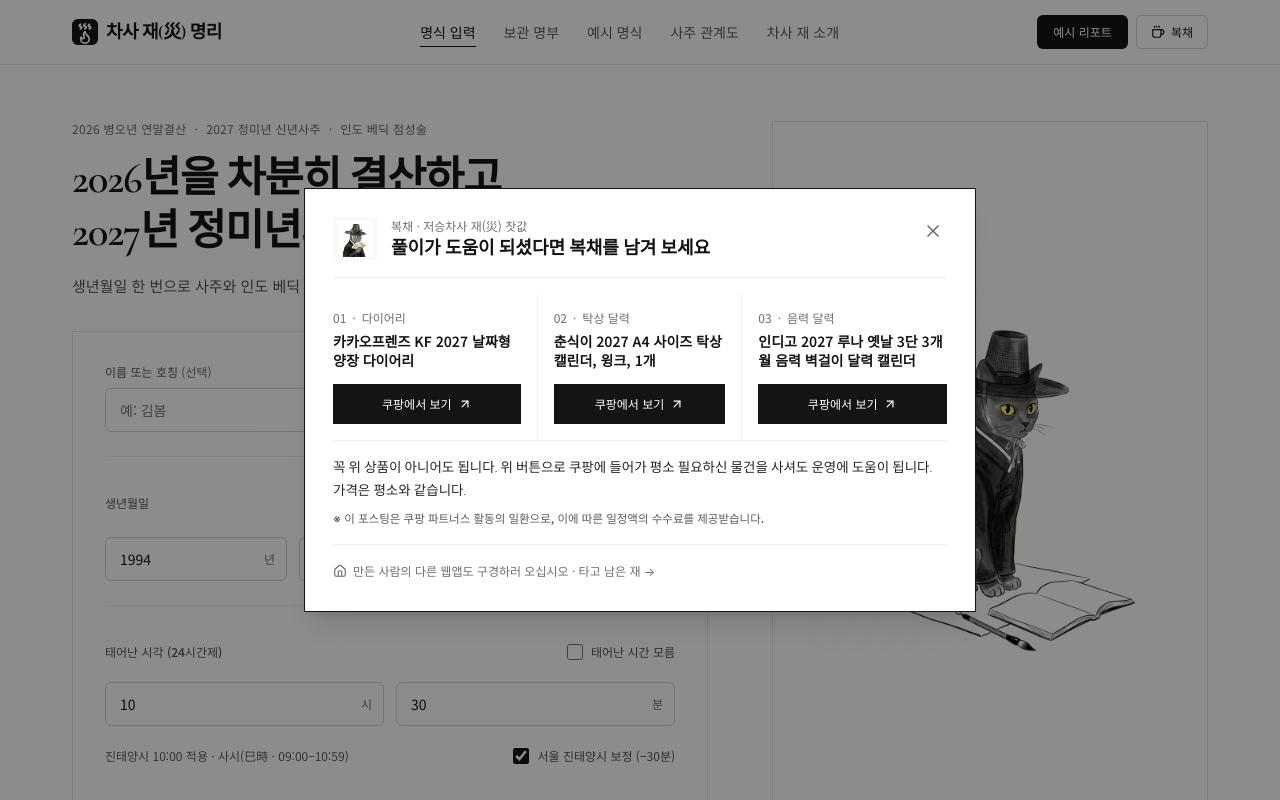
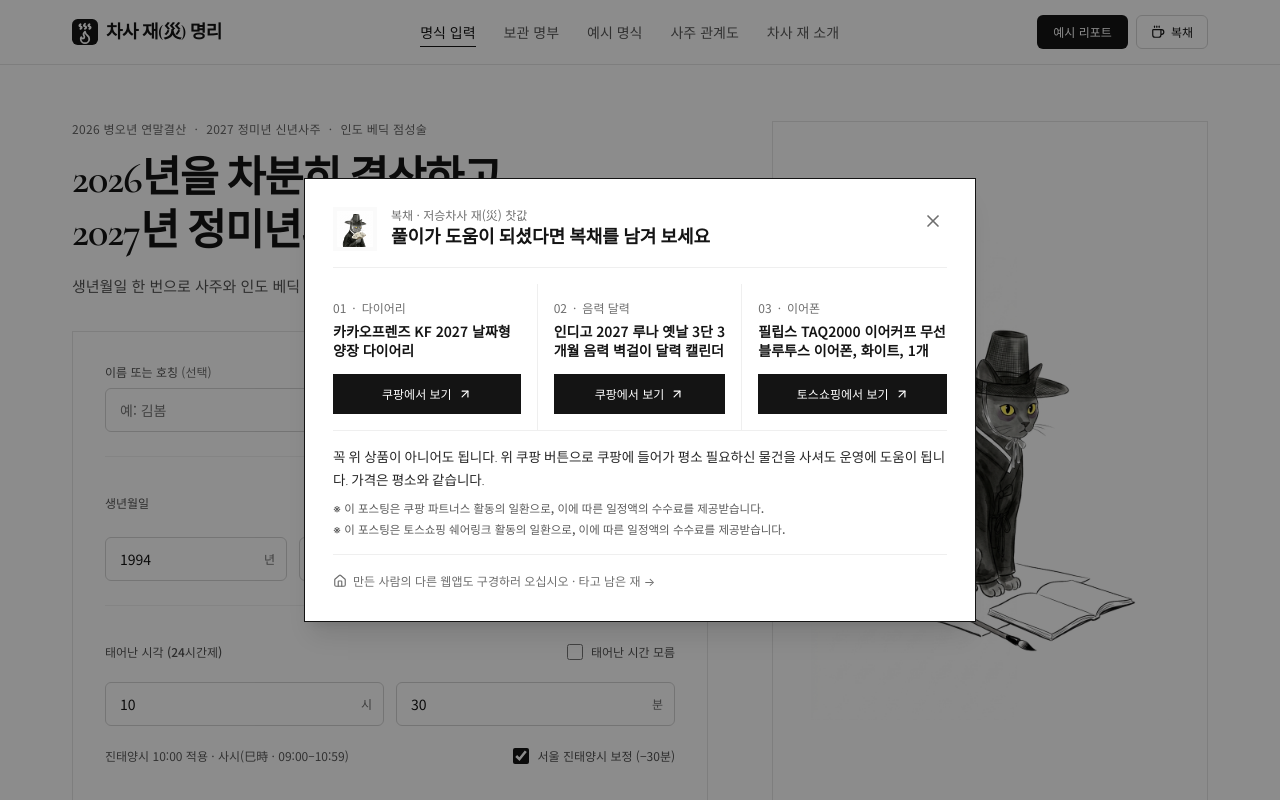
Before and after one commit to lagetom/tanjae-life, a React (Vite) app: page / in a window 1280 px wide. Both pictures are taken after a click on the button "복채". Shown: the top 800 px of the page. Built offline with nearby package versions, Linux system fonts and the light colour scheme; a web font is replaced by a local one.

Commit message:
feat(bokchae): support multi-shop CTAs and multiple FTC disclosures
- Added `BokchaeShop` type and `BOKCHAE_SHOP_CTA` mapping to support diverse affiliate platforms.
- Updated `BokchaeItem` to include shop type.
- Refactored FTC notice section to support array-based disclosures.

```diff
--- a/src/components/BokchaeModal.tsx
+++ b/src/components/BokchaeModal.tsx
@@ -1,7 +1,7 @@
 import { useEffect } from 'react';
 import { ArrowUpRight, House, X } from 'lucide-react';
 import { SEOLDAM_ASSETS } from '../constants/assets';
-import { BOKCHAE_CONFIG, BOKCHAE_ITEMS } from '../constants/bokchae';
+import { BOKCHAE_CONFIG, BOKCHAE_ITEMS, BOKCHAE_SHOP_CTA } from '../constants/bokchae';
 import { SeoldamImage } from './SeoldamImage';
 
 interface BokchaeModalProps {
@@ -94,10 +94,10 @@ export function BokchaeModal({ open, onClose }: BokchaeModalProps) {
                 <a
                   href={item.url}
                   target="_blank"
-                  rel="noopener noreferrer sponsored"
+                  rel="sponsored noopener noreferrer"
                   className="w-full min-h-[40px] inline-flex items-center justify-center gap-1.5 px-3.5 py-2 text-xs font-medium text-white bg-[#141414] hover:bg-[#2E2E2E] focus-visible:outline-2 focus-visible:outline-offset-2 focus-visible:outline-[#141414] transition-colors whitespace-nowrap shrink-0"
                 >
-                  <span>{BOKCHAE_CONFIG.itemCtaLabel}</span>
+                  <span>{BOKCHAE_SHOP_CTA[item.shop]}</span>
                   <ArrowUpRight className="w-3.5 h-3.5" />
                 </a>
               )}
@@ -105,14 +105,18 @@ export function BokchaeModal({ open, onClose }: BokchaeModalProps) {
           ))}
         </div>
 
-        {/* Path Guidance + Mandatory FTC Disclosure */}
+        {/* Path Guidance + Mandatory FTC Disclosures */}
         <div className="mt-4 space-y-1.5">
           <p className="font-editorial text-[13.5px] leading-[1.7] text-[#262626]">
             {BOKCHAE_CONFIG.quote}
           </p>
-          <p className="text-[11.5px] font-medium text-[#595959] leading-relaxed">
-            {BOKCHAE_CONFIG.ftcNotice}
-          </p>
+          <div className="space-y-0.5">
+            {BOKCHAE_CONFIG.ftcNotices.map((notice) => (
+              <p key={notice} className="text-[11.5px] font-medium text-[#595959] leading-relaxed">
+                {notice}
+              </p>
+            ))}
+          </div>
         </div>
 
         {/* Creator Home Link (New Tab) */}
--- a/src/constants/bokchae.ts
+++ b/src/constants/bokchae.ts
@@ -1,10 +1,18 @@
+export type BokchaeShop = 'coupang' | 'toss';
+
 export interface BokchaeItem {
   id: string;
   indexLabel: string;
   category: string;
   name: string;
+  shop: BokchaeShop;
   url: string;
 }
+
+export const BOKCHAE_SHOP_CTA: Record<BokchaeShop, string> = {
+  coupang: '쿠팡에서 보기',
+  toss: '토스쇼핑에서 보기',
+};
 
 function sanitizeExternalHttpUrl(url: string): string {
   if (!url) return '';
@@ -25,21 +33,24 @@ export const BOKCHAE_ITEMS: readonly BokchaeItem[] = [
     indexLabel: '01',
     category: '다이어리',
     name: '카카오프렌즈 KF 2027 날짜형 양장 다이어리',
+    shop: 'coupang',
     url: sanitizeExternalHttpUrl('https://link.coupang.com/a/i0W1VgU9pA'),
   },
   {
-    id: 'choonsik-2027-desk-calendar',
+    id: 'indigo-2027-lunar-wall-calendar',
     indexLabel: '02',
-    category: '탁상 달력',
-    name: '춘식이 2027 A4 사이즈 탁상 캘린더, 윙크, 1개',
-    url: sanitizeExternalHttpUrl('https://link.coupang.com/a/i0W8wlmB52'),
+    category: '음력 달력',
+    name: '인디고 2027 루나 옛날 3단 3개월 음력 벽걸이 달력 캘린더',
+    shop: 'coupang',
+    url: sanitizeExternalHttpUrl('https://link.coupang.com/a/i0WUyZiKXI'),
   },
   {
-    id: 'indigo-2027-lunar-wall-calendar',
+    id: 'philips-taq2000-earcuff',
     indexLabel: '03',
-    category: '음력 달력',
-    name: '인디고 2027 루나 옛날 3단 3개월 음력 벽걸이 달력 캘린더',
-    url: sanitizeExternalHttpUrl('https://link.coupang.com/a/i0WUyZiKXI'),
+    category: '이어폰',
+    name: '필립스 TAQ2000 이어커프 무선 블루투스 이어폰, 화이트, 1개',
+    shop: 'toss',
+    url: sanitizeExternalHttpUrl('https://toss.shopping/_m/lMzwvmtq'),
   },
 ];
 
@@ -47,8 +58,9 @@ export const BOKCHAE_CONFIG = {
   kicker: '복채 · 저승차사 재(災) 찻값',
   title: '풀이가 도움이 되셨다면 복채를 남겨 보세요',
   quote:
-    '꼭 위 상품이 아니어도 됩니다. 위 버튼으로 쿠팡에 들어가 평소 필요하신 물건을 사셔도 운영에 도움이 됩니다. 가격은 평소와 같습니다.',
-  itemCtaLabel: '쿠팡에서 보기',
-  ftcNotice:
+    '꼭 위 상품이 아니어도 됩니다. 위 쿠팡 버튼으로 쿠팡에 들어가 평소 필요하신 물건을 사셔도 운영에 도움이 됩니다. 가격은 평소와 같습니다.',
+  ftcNotices: [
     '※ 이 포스팅은 쿠팡 파트너스 활동의 일환으로, 이에 따른 일정액의 수수료를 제공받습니다.',
+    '※ 이 포스팅은 토스쇼핑 쉐어링크 활동의 일환으로, 이에 따른 일정액의 수수료를 제공받습니다.',
+  ],
 } as const;
```
